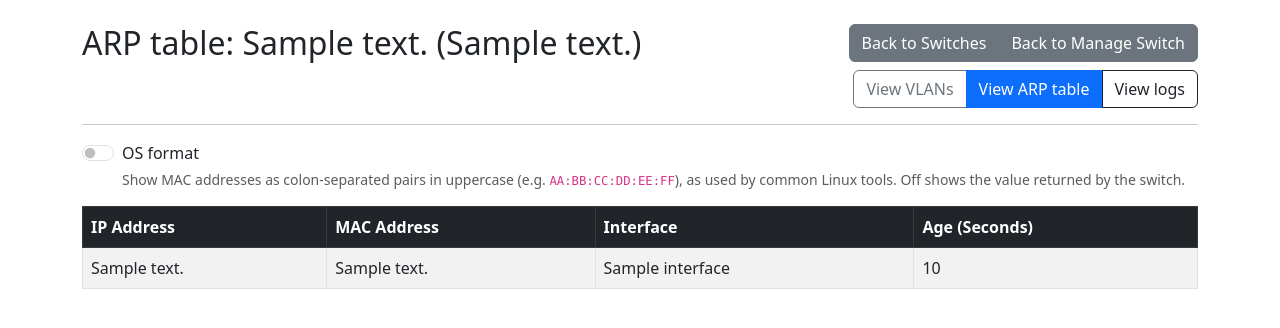
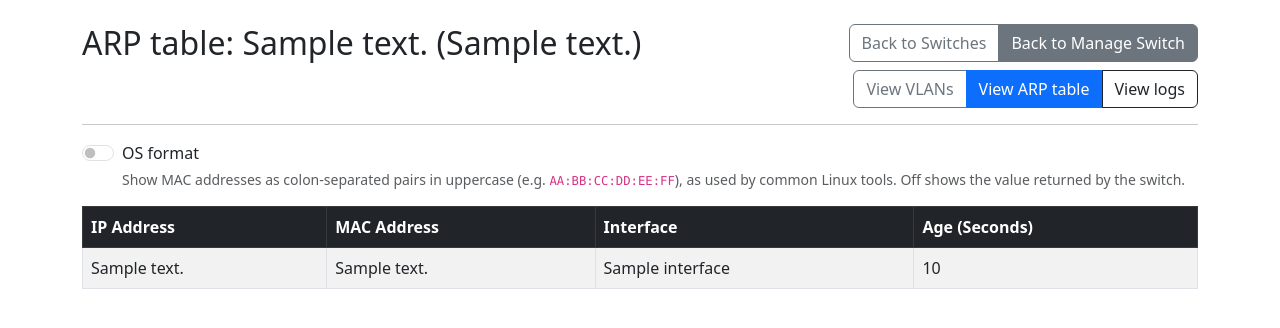
Before and after one commit to joeldavis84/switchport-management, a Flask app: template app/templates/arp_table.html in a window 1280 px wide. Shown: the part 56-384 px from the top of the page. Run offline with Flask 3, Linux system fonts and the light colour scheme; tables that the repository leaves empty hold one stand-in row (values such as "Sample post"); the template is opened without the code that fills it: values that come from a table or form of the project are taken from there, most other values are stand-ins (such as "Sample title", 1, 10 or a date in 2020).

Commit message:
Update button styling for navigation consistency: Change "Back to Switches" button to use outline style across VLAN, ARP table, and switch logs templates for improved visual coherence.

```diff
--- a/app/templates/arp_table.html
+++ b/app/templates/arp_table.html
@@ -4,7 +4,7 @@
     <h2 class="mb-0">ARP table: {{ switch.description }} ({{ switch.ip_address }})</h2>
     <div class="d-flex flex-column align-items-end gap-2">
         <div class="btn-group" role="group" aria-label="Back navigation">
-            <a href="{{ url_for('switches.index') }}" class="btn btn-secondary">Back to Switches</a>
+            <a href="{{ url_for('switches.index') }}" class="btn btn-outline-secondary">Back to Switches</a>
             <a href="{{ url_for('switches.manage_switch', id=switch.id) }}" class="btn btn-secondary">Back to Manage Switch</a>
         </div>
         <div class="btn-group" role="group" aria-label="Navigation">
--- a/app/templates/switch_logs.html
+++ b/app/templates/switch_logs.html
@@ -13,7 +13,7 @@
     <h2 class="mb-0">Logs: {{ switch.description }} ({{ switch.ip_address }})</h2>
     <div class="d-flex flex-column align-items-end gap-2">
         <div class="btn-group" role="group" aria-label="Back navigation">
-            <a href="{{ url_for('switches.index') }}" class="btn btn-secondary">Back to Switches</a>
+            <a href="{{ url_for('switches.index') }}" class="btn btn-outline-secondary">Back to Switches</a>
             <a href="{{ url_for('switches.manage_switch', id=switch.id) }}" class="btn btn-secondary">Back to Manage Switch</a>
         </div>
         <div class="btn-group" role="group" aria-label="Navigation">
--- a/app/templates/vlan_detail.html
+++ b/app/templates/vlan_detail.html
@@ -23,7 +23,7 @@
     </div>
     <div class="d-flex flex-column align-items-end gap-2">
         <div class="btn-group" role="group" aria-label="Back navigation">
-            <a href="{{ url_for('switches.index') }}" class="btn btn-secondary">Back to Switches</a>
+            <a href="{{ url_for('switches.index') }}" class="btn btn-outline-secondary">Back to Switches</a>
             <a href="{{ url_for('switches.manage_switch', id=switch.id) }}" class="btn btn-secondary">Back to Manage Switch</a>
         </div>
         <div class="btn-group" role="group" aria-label="Navigation">
--- a/app/templates/vlan_table.html
+++ b/app/templates/vlan_table.html
@@ -4,7 +4,7 @@
     <h2 class="mb-0">VLANs: {{ switch.description }} ({{ switch.ip_address }})</h2>
     <div class="d-flex flex-column align-items-end gap-2">
         <div class="btn-group" role="group" aria-label="Back navigation">
-            <a href="{{ url_for('switches.index') }}" class="btn btn-secondary">Back to Switches</a>
+            <a href="{{ url_for('switches.index') }}" class="btn btn-outline-secondary">Back to Switches</a>
             <a href="{{ url_for('switches.manage_switch', id=switch.id) }}" class="btn btn-secondary">Back to Manage Switch</a>
         </div>
         <div class="btn-group" role="group" aria-label="Navigation">
```
